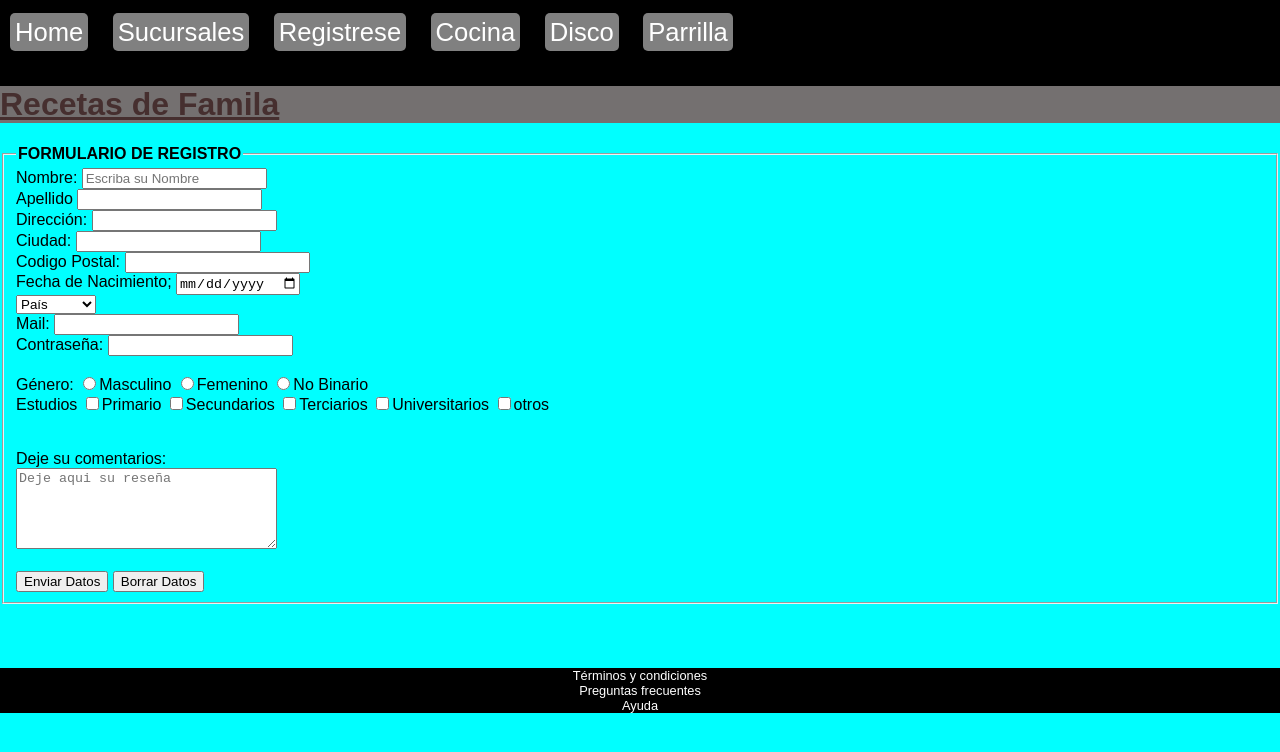
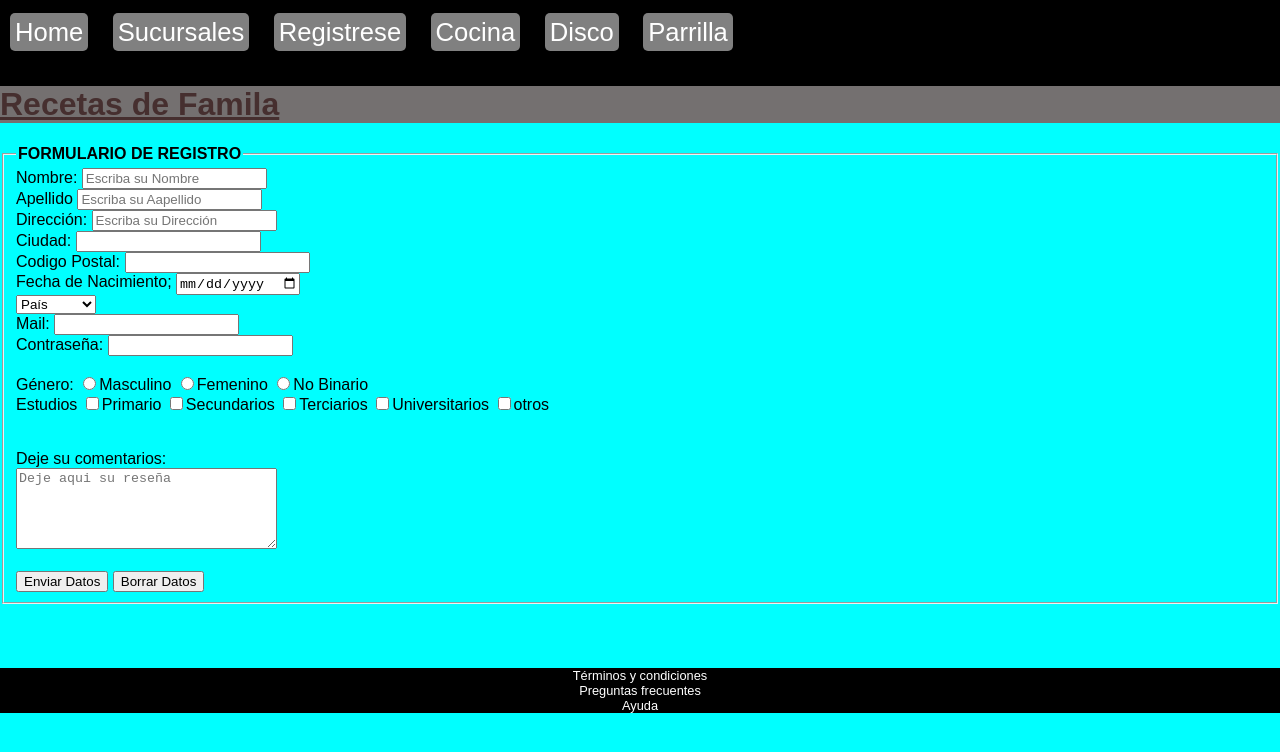
Before and after one commit to fedeel14/recetas, a plain HTML site: page template/register.html in a window 1280 px wide. Drawn offline with Linux system fonts and the light colour scheme.

Commit message:
Se agrega placeholder en Register

```diff
--- a/template/register.html
+++ b/template/register.html
@@ -52,14 +52,14 @@
                     <!-- Apellido -->
                     <div class="form-control">
                         <label for="">Apellido</label>
-                        <input type="text" name="lastname" id="lastname" pattern="[a-zA-Z0-9]+" title="No se pueden utilizar caracteres especiales. Solo letras y números son permitidos." required>
+                        <input type="text" name="lastname" id="lastname" pattern="[a-zA-Z0-9]+" title="No se pueden utilizar caracteres especiales. Solo letras y números son permitidos." placeholder="Escriba su Aapellido" required>
                     </div>
                     <div class="error" id="error-lastname"></div>
 
                     <!-- Direccion -->
                     <div class="form-control">
                         <label for="">Dirección:</label>
-                        <input type="text" name="direccion" id="direccion" pattern="[a-zA-Z0-9]+" title="No se pueden utilizar caracteres especiales. Solo letras y números son permitidos." required>
+                        <input type="text" name="direccion" id="direccion" pattern="[a-zA-Z0-9]+" title="No se pueden utilizar caracteres especiales. Solo letras y números son permitidos." placeholder="Escriba su Dirección" required>
                     </div>
                     <div class="error" id="error-direccion"></div>
 
```
